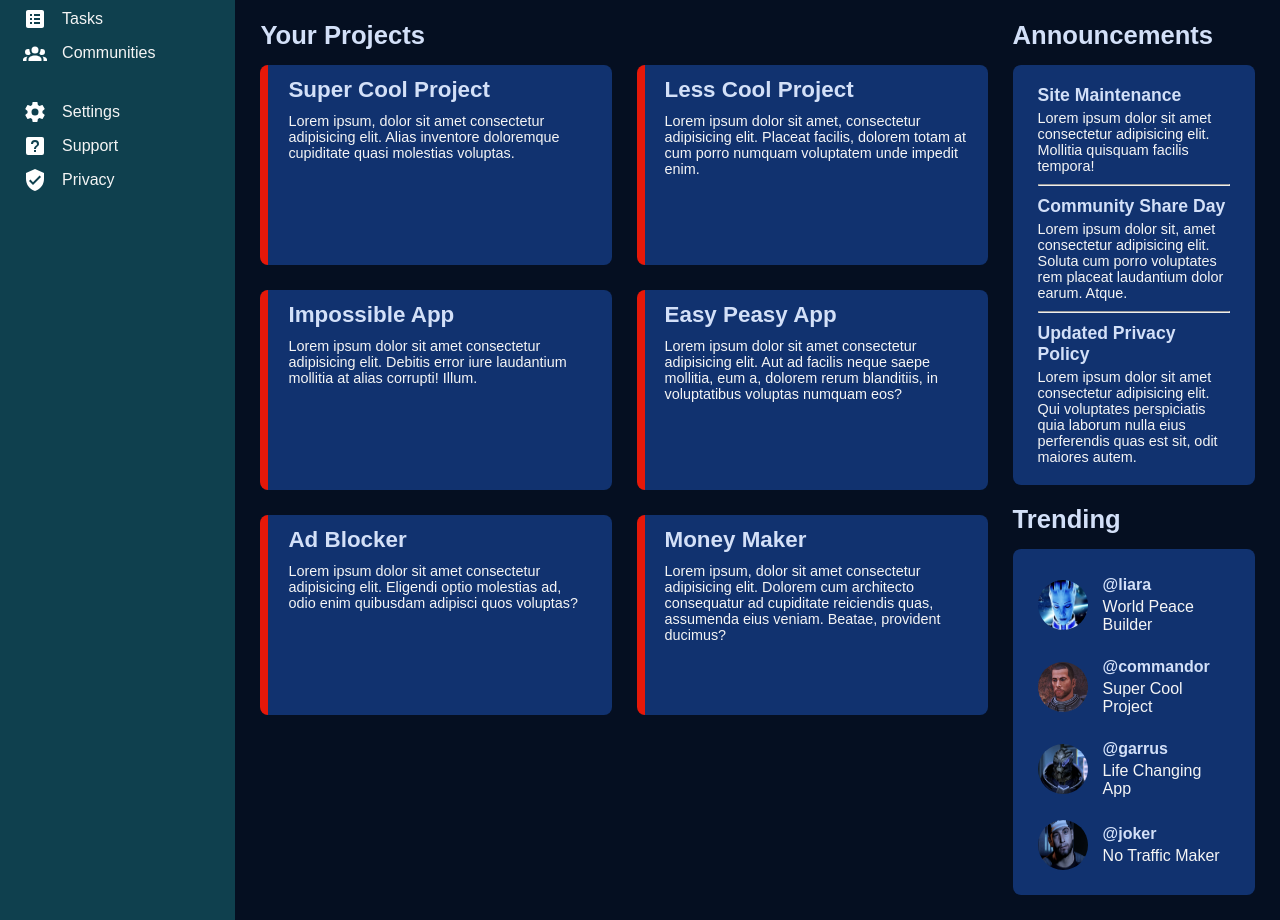
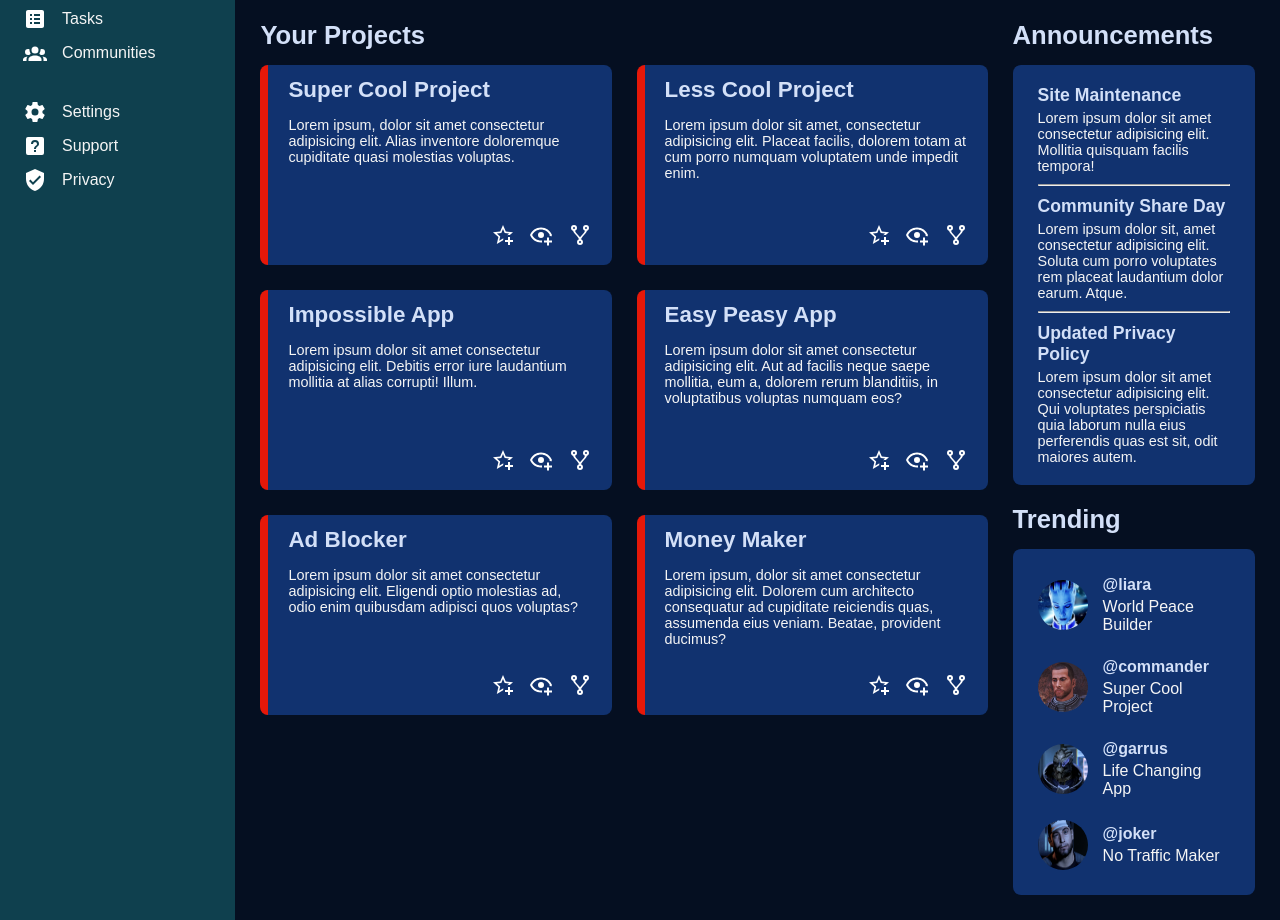
Before and after one commit to ZwierQ/admin-dashboard, a plain HTML site: page index.html in a window 1280 px wide. Shown: the part 224-1144 px from the top of the page. Drawn offline with Linux system fonts and the light colour scheme.

Commit message:
feat: add icons to cards

```diff
--- a/index.css
+++ b/index.css
@@ -23,7 +23,7 @@ body {
     display: grid;
     grid-template: repeat(2, 100px) / 3fr 1fr;
     align-items: center;
-    background-color: #1e57c0;
+    background-color: #11326f;
     gap: 20px;
     padding: 0 25px;
 }
@@ -89,17 +89,12 @@ body {
     grid-area: main;
 }
 
-.nav-icon {
-    height: 24px;
-    width: auto;
-}
-
 .dashboard-icon {
     height: 60px;
     width: auto;
 }
 
-.list-icon {
+.icon {
     height: 24px;
     width: auto;
 }
@@ -148,6 +143,8 @@ ul li {
 }
 
 .card {
+    display: grid;
+    grid-template-rows: 40px auto 30px;
     background-color: #11326f;
     padding: 12px 20px;
     border-radius: 8px;
@@ -158,6 +155,18 @@ ul li {
 .card:hover {
     transform: scale(1.03);
     transition: transform 0.2s ease-in;
+}
+
+.card-icons {
+    justify-self: end;
+}
+
+.card-icons > img {
+    padding-left: 10px;
+}
+
+.card-icons > img:hover {
+    filter: invert(50%);
 }
 
 .announcements-container {
--- a/index.html
+++ b/index.html
@@ -13,7 +13,7 @@
                     <img
                         src="./images/magnify.svg"
                         alt="search bar icon"
-                        class="nav-icon"
+                        class="icon"
                     />
                     <input type="text" />
                 </div>
@@ -21,7 +21,7 @@
                     <img
                         src="./images/bell-ring-outline.svg"
                         alt="notifications"
-                        class="nav-icon"
+                        class="icon"
                     />
                     <img
                         src="./images/shepard-avatar.webp"
@@ -36,7 +36,7 @@
                     />
                     <div>
                         <p>Hi there,</p>
-                        <h1>John Shepard (@commandor)</h1>
+                        <h1>John Shepard (@commander)</h1>
                     </div>
                 </div>
                 <div class="action-buttons">
@@ -56,18 +56,14 @@
                 </div>
                 <ul class="links-list">
                     <div class="links">
-                        <img
-                            src="./images/home.svg"
-                            alt="home"
-                            class="list-icon"
-                        />
+                        <img src="./images/home.svg" alt="home" class="icon" />
                         <li>Home</li>
                     </div>
                     <div class="links">
                         <img
                             src="./images/card-account-details-outline.svg"
                             alt="account details"
-                            class="list-icon"
+                            class="icon"
                         />
                         <li>Profile</li>
                     </div>
@@ -75,7 +71,7 @@
                         <img
                             src="./images/message-reply.svg"
                             alt="messages"
-                            class="list-icon"
+                            class="icon"
                         />
                         <li>Messages</li>
                     </div>
@@ -83,7 +79,7 @@
                         <img
                             src="./images/clock-time-four.svg"
                             alt="history"
-                            class="list-icon"
+                            class="icon"
                         />
                         <li>History</li>
                     </div>
@@ -91,7 +87,7 @@
                         <img
                             src="./images/list-box.svg"
                             alt="tasks"
-                            class="list-icon"
+                            class="icon"
                         />
                         <li>Tasks</li>
                     </div>
@@ -99,7 +95,7 @@
                         <img
                             src="./images/account-group.svg"
                             alt="communities"
-                            class="list-icon"
+                            class="icon"
                         />
                         <li>Communities</li>
                     </div>
@@ -109,7 +105,7 @@
                         <img
                             src="./images/cog.svg"
                             alt="settings"
-                            class="list-icon"
+                            class="icon"
                         />
                         <li>Settings</li>
                     </div>
@@ -117,7 +113,7 @@
                         <img
                             src="./images/help-box.svg"
                             alt="support"
-                            class="list-icon"
+                            class="icon"
                         />
                         <li>Support</li>
                     </div>
@@ -125,7 +121,7 @@
                         <img
                             src="./images/shield-check.svg"
                             alt="privacy"
-                            class="list-icon"
+                            class="icon"
                         />
                         <li>Privacy</li>
                     </div>
@@ -142,6 +138,23 @@
                                 adipisicing elit. Alias inventore doloremque
                                 cupiditate quasi molestias voluptas.
                             </p>
+                            <div class="card-icons">
+                                <img
+                                    src="./images/star-plus-outline.svg"
+                                    alt="add to favorite icon"
+                                    class="icon"
+                                />
+                                <img
+                                    src="./images/eye-plus-outline.svg"
+                                    alt="add to watchlist"
+                                    class="icon"
+                                />
+                                <img
+                                    src="./images/source-fork.svg"
+                                    alt="fork"
+                                    class="icon"
+                                />
+                            </div>
                         </div>
                         <div class="card">
                             <h4 class="card-title">Less Cool Project</h4>
@@ -151,6 +164,23 @@
                                 at cum porro numquam voluptatem unde impedit
                                 enim.
                             </p>
+                            <div class="card-icons">
+                                <img
+                                    src="./images/star-plus-outline.svg"
+                                    alt="add to favorite icon"
+                                    class="icon"
+                                />
+                                <img
+                                    src="./images/eye-plus-outline.svg"
+                                    alt="add to watchlist"
+                                    class="icon"
+                                />
+                                <img
+                                    src="./images/source-fork.svg"
+                                    alt="fork"
+                                    class="icon"
+                                />
+                            </div>
                         </div>
                         <div class="card">
                             <h4 class="card-title">Impossible App</h4>
@@ -159,6 +189,23 @@
                                 adipisicing elit. Debitis error iure laudantium
                                 mollitia at alias corrupti! Illum.
                             </p>
+                            <div class="card-icons">
+                                <img
+                                    src="./images/star-plus-outline.svg"
+                                    alt="add to favorite icon"
+                                    class="icon"
+                                />
+                                <img
+                                    src="./images/eye-plus-outline.svg"
+                                    alt="add to watchlist"
+                                    class="icon"
+                                />
+                                <img
+                                    src="./images/source-fork.svg"
+                                    alt="fork"
+                                    class="icon"
+                                />
+                            </div>
                         </div>
                         <div class="card">
                             <h4 class="card-title">Easy Peasy App</h4>
@@ -168,6 +215,23 @@
                                 mollitia, eum a, dolorem rerum blanditiis, in
                                 voluptatibus voluptas numquam eos?
                             </p>
+                            <div class="card-icons">
+                                <img
+                                    src="./images/star-plus-outline.svg"
+                                    alt="add to favorite icon"
+                                    class="icon"
+                                />
+                                <img
+                                    src="./images/eye-plus-outline.svg"
+                                    alt="add to watchlist"
+                                    class="icon"
+                                />
+                                <img
+                                    src="./images/source-fork.svg"
+                                    alt="fork"
+                                    class="icon"
+                                />
+                            </div>
                         </div>
                         <div class="card">
                             <h4 class="card-title">Ad Blocker</h4>
@@ -176,6 +240,23 @@
                                 adipisicing elit. Eligendi optio molestias ad,
                                 odio enim quibusdam adipisci quos voluptas?
                             </p>
+                            <div class="card-icons">
+                                <img
+                                    src="./images/star-plus-outline.svg"
+                                    alt="add to favorite icon"
+                                    class="icon"
+                                />
+                                <img
+                                    src="./images/eye-plus-outline.svg"
+                                    alt="add to watchlist"
+                                    class="icon"
+                                />
+                                <img
+                                    src="./images/source-fork.svg"
+                                    alt="fork"
+                                    class="icon"
+                                />
+                            </div>
                         </div>
                         <div class="card">
                             <h4 class="card-title">Money Maker</h4>
@@ -186,6 +267,23 @@
                                 assumenda eius veniam. Beatae, provident
                                 ducimus?
                             </p>
+                            <div class="card-icons">
+                                <img
+                                    src="./images/star-plus-outline.svg"
+                                    alt="add to favorite icon"
+                                    class="icon"
+                                />
+                                <img
+                                    src="./images/eye-plus-outline.svg"
+                                    alt="add to watchlist"
+                                    class="icon"
+                                />
+                                <img
+                                    src="./images/source-fork.svg"
+                                    alt="fork"
+                                    class="icon"
+                                />
+                            </div>
                         </div>
                     </div>
                 </div>
@@ -245,7 +343,7 @@
                                     class="avatar-small"
                                 />
                                 <div class="trend-author">
-                                    <div class="author-name">@commandor</div>
+                                    <div class="author-name">@commander</div>
                                     <div class="trending-title">
                                         Super Cool Project
                                     </div>
```
